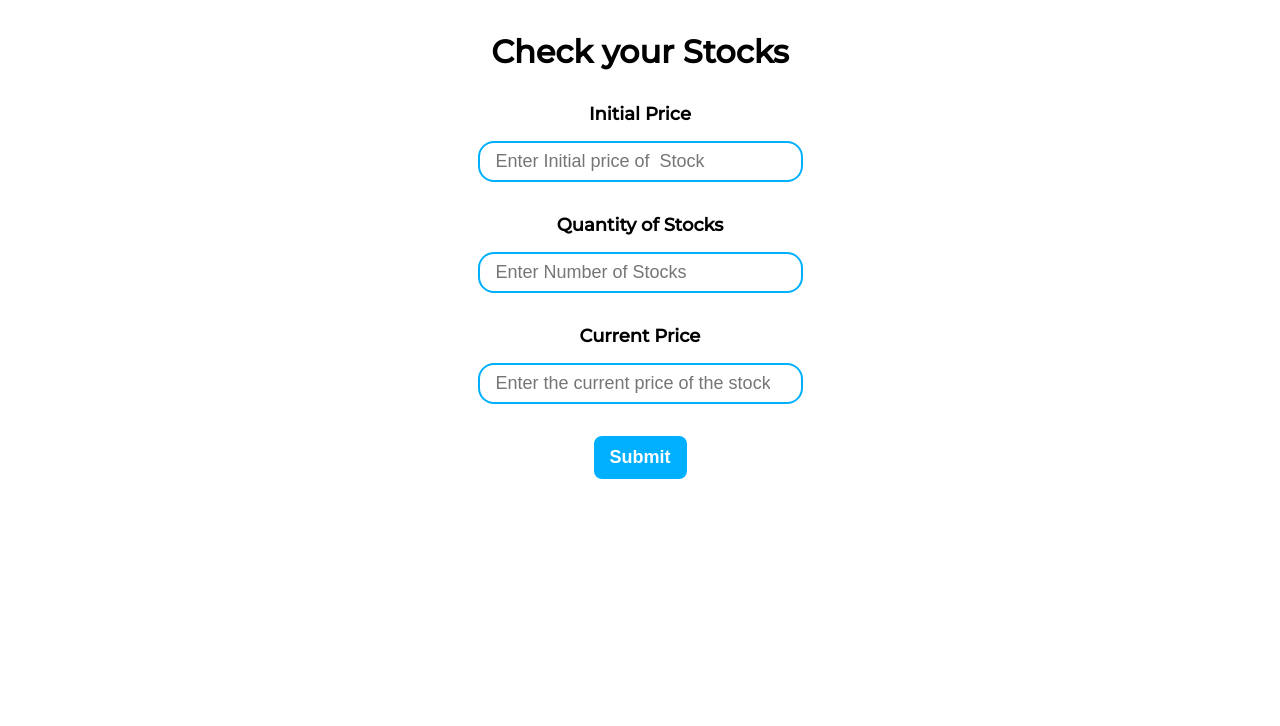
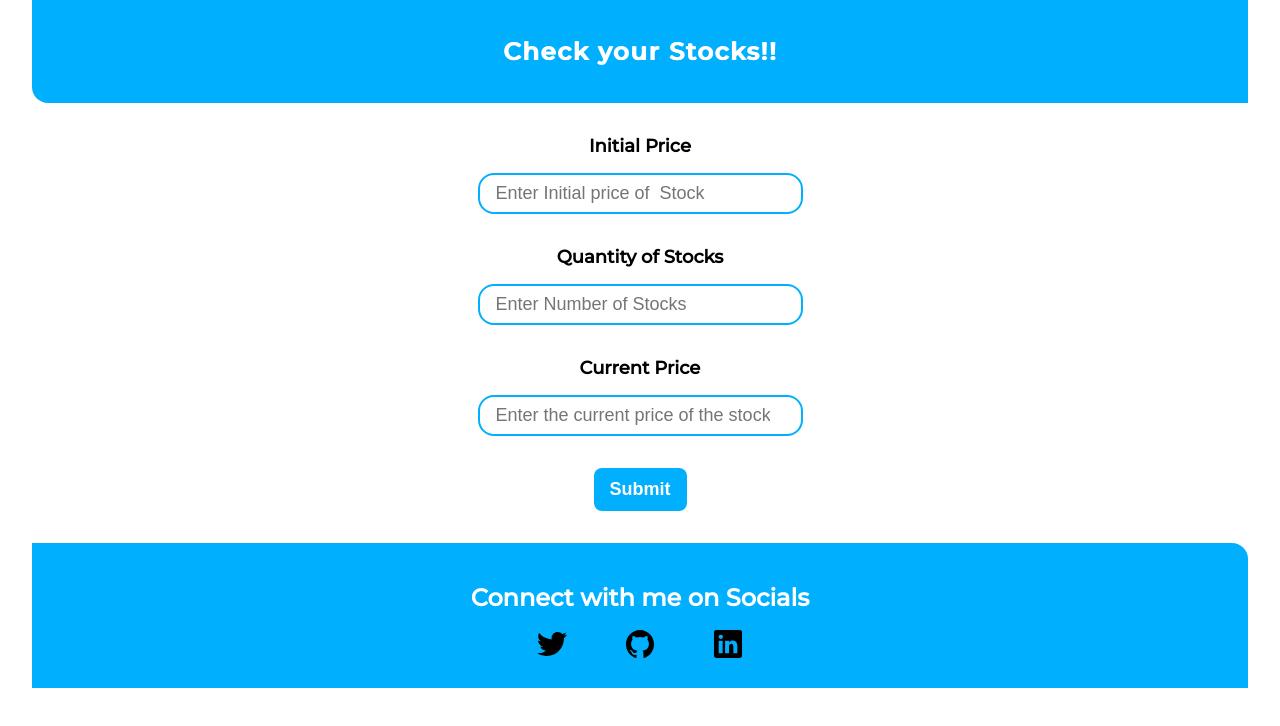
Before and after one commit to atharvabhanage02/stock-purchase-profit-or-loss, a plain HTML site: page index.html in a window 1280 px wide. Drawn offline with nearby package versions, Linux system fonts and the light colour scheme.

Commit message:
social links updated

```diff
--- a/index.html
+++ b/index.html
@@ -8,9 +8,11 @@
     <link rel="stylesheet" href="styles.css">
 </head>
 <body>
+    <nav>
+        <h1>Check your Stocks!!</h1>
+    </nav>
+    <main>
 
-    <main>
-        <h1>Check your Stocks</h1>
         <label for="initial-input">Initial Price
             <input type="number" placeholder="Enter Initial price of  Stock" id="initial-input">
         </label>
@@ -23,8 +25,22 @@
         <button id="btn">Submit</button>
         <div id="output"></div>
     </main>
+    <footer class="footer">
+        <div class="footer-heading">Connect with me on Socials</div>
+                <a class="footer-links" href="https://twitter.com/AtharvaBhanage" target="_blank">
+                    <ion-icon size="large" name="logo-twitter"></ion-icon>
+                </a>
+                <a class="footer-links" href="https://github.com/atharvabhanage02" target="_blank">
+                    <ion-icon size="large" name="logo-github"></ion-icon>
+                </a>
+                <a class="footer-links" href="https://www.linkedin.com/in/atharva-bhanage-32b74b218" target="_blank">
+                    <ion-icon size="large" name="logo-linkedin"></ion-icon>
+                </a>
 
+    </footer>
 
     <script src="app.js"></script>
+    <script type="module" src="https://unpkg.com/ionicons@5.5.2/dist/ionicons/ionicons.esm.js"></script>
+    <script nomodule src="https://unpkg.com/ionicons@5.5.2/dist/ionicons/ionicons.js"></script>
 </body>
 </html>
--- a/styles.css
+++ b/styles.css
@@ -1,5 +1,8 @@
 @import url('https://fonts.googleapis.com/css2?family=Montserrat:wght@500&display=swap');
 
+:root{
+    --primary-color:#00B0FF;
+}
 * {
     padding: 0;
     margin: 0;
@@ -9,11 +12,22 @@ body{
     font-family: 'Montserrat', sans-serif;
     text-align: center;
 }
+nav{
+    background-color:var(--primary-color) ;
+    border-bottom-left-radius: 1rem;
+    padding: 0.3rem 0.5rem;
+    margin:0rem 2rem;
+    margin-bottom: 2rem;
+}
 
 h1{
     margin-top:2rem ;
     margin-bottom: 2rem;
     font-weight:bold;
+    color: white;
+    font-weight:bolder;
+    text-shadow: 1px 0 white;
+    letter-spacing: 2px;
 }
 label{
     font-size: large;
@@ -27,7 +41,7 @@ input{
     margin-top: 1rem;
     padding: 0.5rem 1rem;
     font-size: large;
-    border: 2px solid #00B0FF;
+    border: 2px solid var(--primary-color);
     border-radius: 1rem;
     width: 100%;
     max-width: 325px;
@@ -41,12 +55,33 @@ input{
     border-radius: 0.5rem;
     font-size: large;
     cursor: pointer;
-    background-color: #00B0FF;
+    background-color: var(--primary-color);
     margin: auto;
     display: block;
   }
   div{
       font-size: x-large;
-      margin-top: 1.5rem;
+      margin-top: 1rem;
       font-weight: bolder;
   }
+  .footer-heading{
+      margin-bottom: 1rem;
+  }
+  .footer{
+    background-color: var(--primary-color);
+    padding: 1.5rem 4rem;
+    margin-top: 2rem;
+    margin-left: 2rem;
+    margin-right: 2rem;
+    display: block;
+    border-top-right-radius: 1rem;
+    color: white;
+
+}
+.footer-links{
+    text-decoration: none;
+    color: black;
+    padding: 0rem 1rem;
+    margin: 1rem 10px;
+
+}
```
